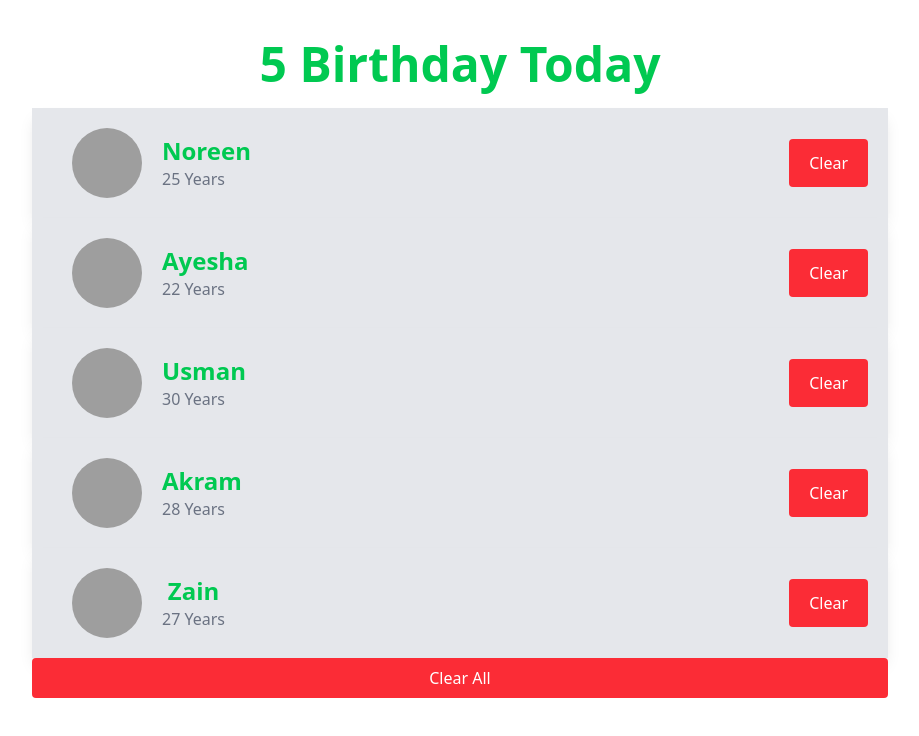
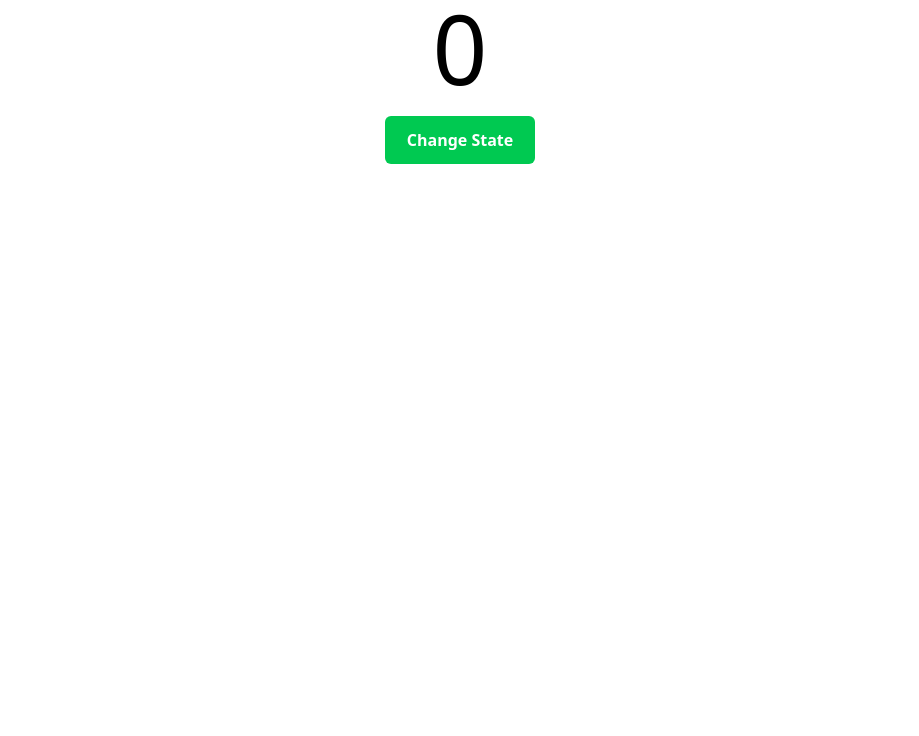
Before and after one commit to zaheerahmadz/React-fundamentals, a React (Vite) app: page / in a window 1280 px wide. Shown: the top 736 px of the page, without its empty margins (180-1099 px from the left). Built offline with nearby package versions, Linux system fonts and the light colour scheme; grey boxes are pictures that could not be loaded.

Commit message:
useEffect basics

```diff
--- a/src/App.jsx
+++ b/src/App.jsx
@@ -14,6 +14,7 @@ import ArrayUseState from "./Hooks React/useState/ArrayUseState";
 import Counter from "./Hooks React/useState/Counter";
 import ObjectUseState from "./Hooks React/useState/ObjectUseState";
 import Birthday from "./Projects/BirthdayReminder/Birthday";
+import UseEffectBasics from "./Hooks React/useEffect/UseEffectBasics";
 
 const App = () => {
   return (
@@ -32,7 +33,8 @@ const App = () => {
       {/* <ArrayUseState /> */}
       {/* <Counter /> */}
       {/* <ObjectUseState /> */}
-      <Birthday />
+      {/* <Birthday /> */}
+      <UseEffectBasics />
     </>
   );
 };
--- /dev/null
+++ b/src/Hooks React/useEffect/UseEffectBasics.jsx
@@ -0,0 +1,35 @@
+import React, { useEffect, useState } from "react";
+
+const UseEffectBasics = () => {
+  const [state, setState] = useState(0);
+
+  useEffect(() => {
+    console.log("Runs on every render");
+  });
+
+  useEffect(() => {
+    console.log("Runs only once");
+  }, []);
+
+  useEffect(() => {
+    console.log("Runs when state changes");
+  }, [state]);
+
+  const changeState = () => {
+    setState((prev) => prev + 1);
+  };
+
+  return (
+    <div className="w-[50%] flex flex-col justify-center mx-auto text-center">
+      <h1 className="text-8xl">{state}</h1>
+      <button
+        onClick={changeState}
+        className="py-3 bg-green-500 text-white font-bold w-[150px] mx-auto rounded-md hover:bg-green-600 mt-5 active:scale-90"
+      >
+        Change State
+      </button>
+    </div>
+  );
+};
+
+export default UseEffectBasics;
```
Also changed, not shown: 1 other file (tests, documents, lock files or other folders).
